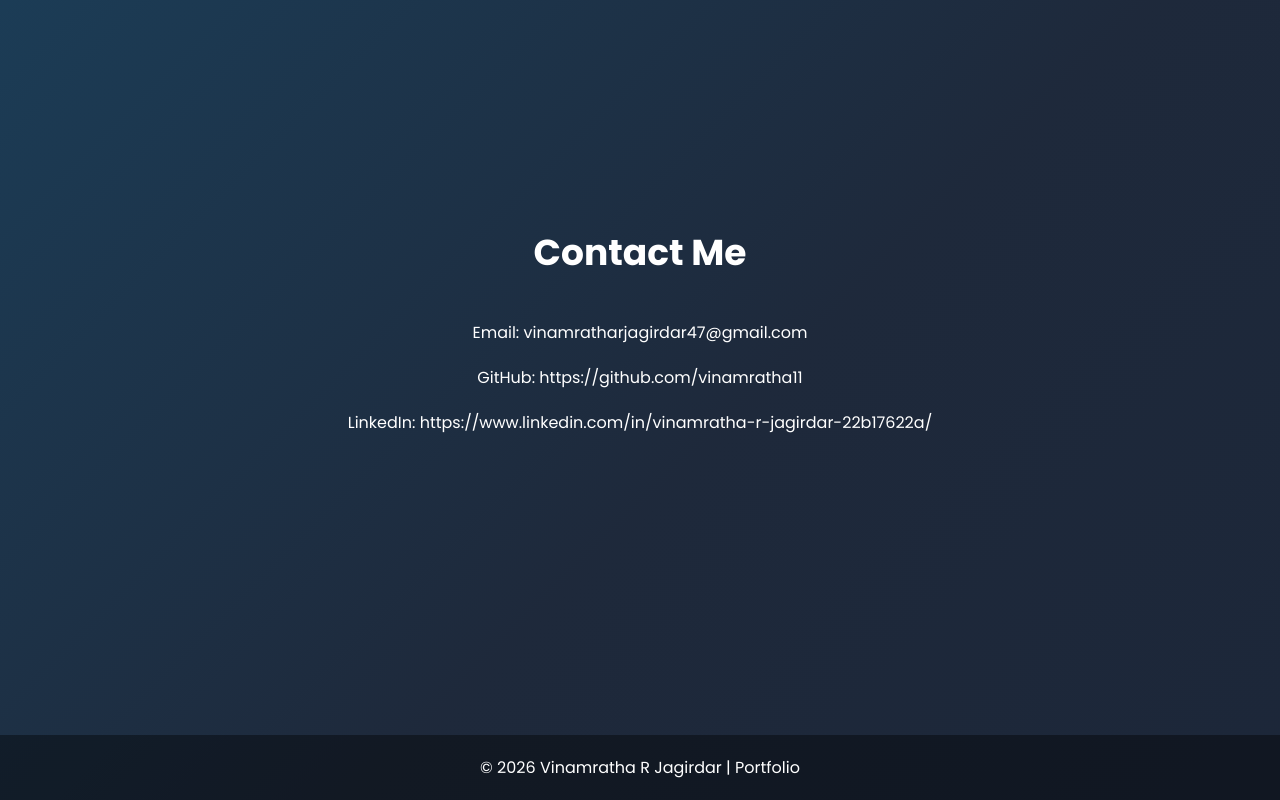
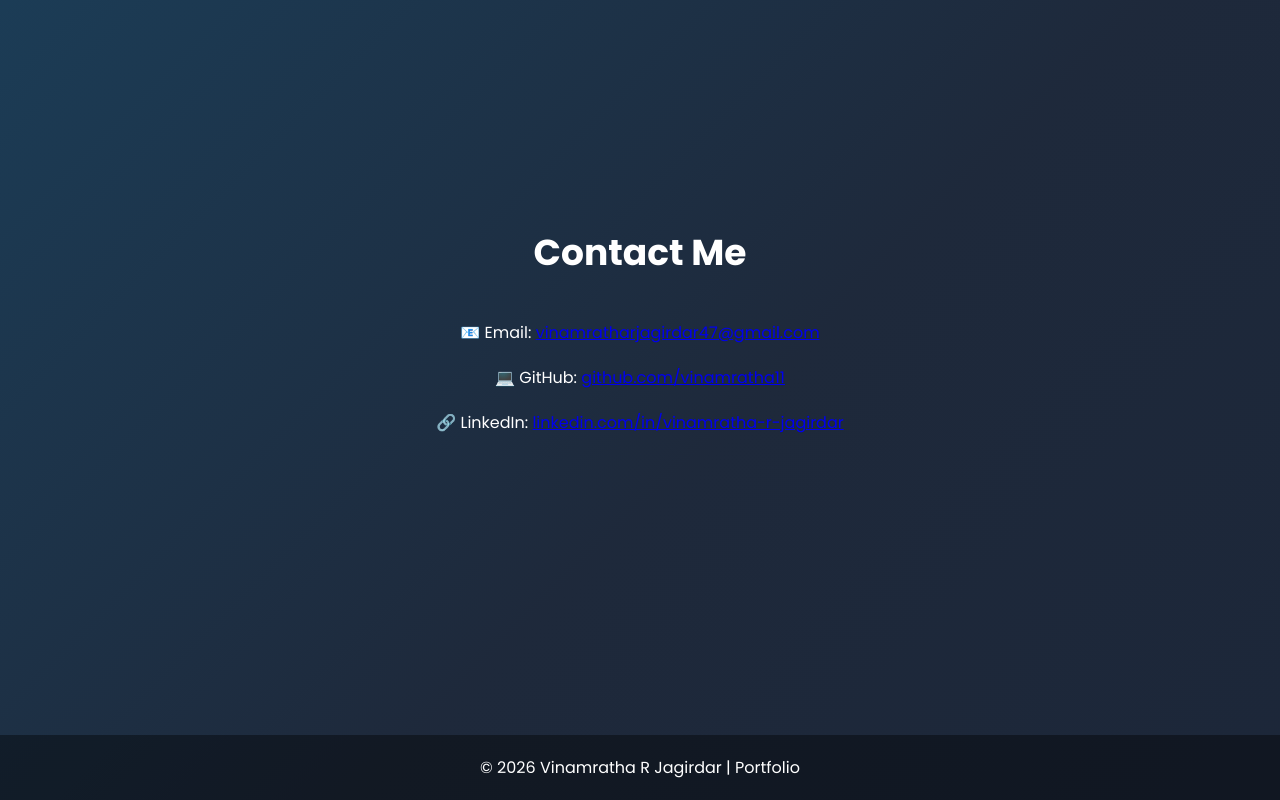
Before and after one commit to vinamratha11/portfolio, a plain HTML site: page index.html in a window 1280 px wide. Shown: the part 3499-4299 px from the top of the page. Drawn offline with Linux system fonts and the light colour scheme.

Commit message:
Update index.html

```diff
--- a/index.html
+++ b/index.html
@@ -266,9 +266,27 @@ RMSE, R², and ROC-AUC to identify key predictors</p>
 
 <section id="contact" class="contact">
     <h2 class="section-title">Contact Me</h2>
-    <p>Email: vinamratharjagirdar47@gmail.com</p>
-    <p>GitHub: https://github.com/vinamratha11</p>
-    <p>LinkedIn: https://www.linkedin.com/in/vinamratha-r-jagirdar-22b17622a/</p>
+
+    <p>
+        📧 Email:
+        <a href="mailto:vinamratharjagirdar47@gmail.com" target="_blank">
+            vinamratharjagirdar47@gmail.com
+        </a>
+    </p>
+
+    <p>
+        💻 GitHub:
+        <a href="https://github.com/vinamratha11" target="_blank">
+            github.com/vinamratha11
+        </a>
+    </p>
+
+    <p>
+        🔗 LinkedIn:
+        <a href="https://www.linkedin.com/in/vinamratha-r-jagirdar-22b17622a/" target="_blank">
+            linkedin.com/in/vinamratha-r-jagirdar
+        </a>
+    </p>
 </section>
 
 <footer>
```
